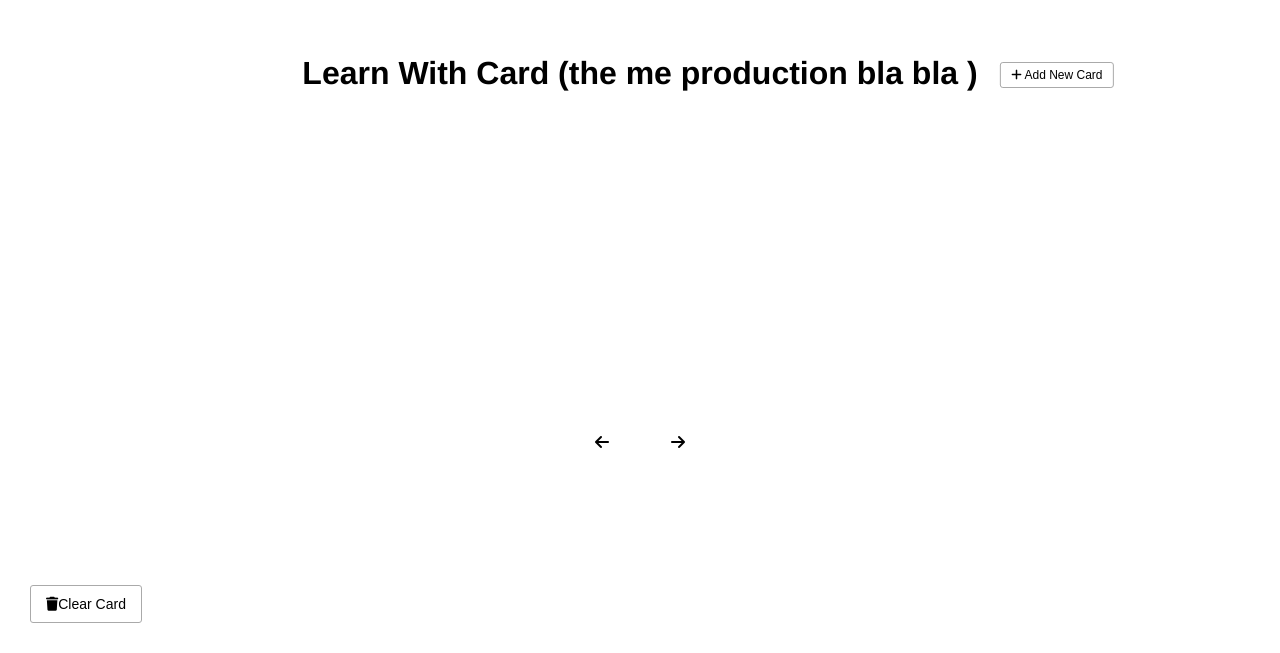
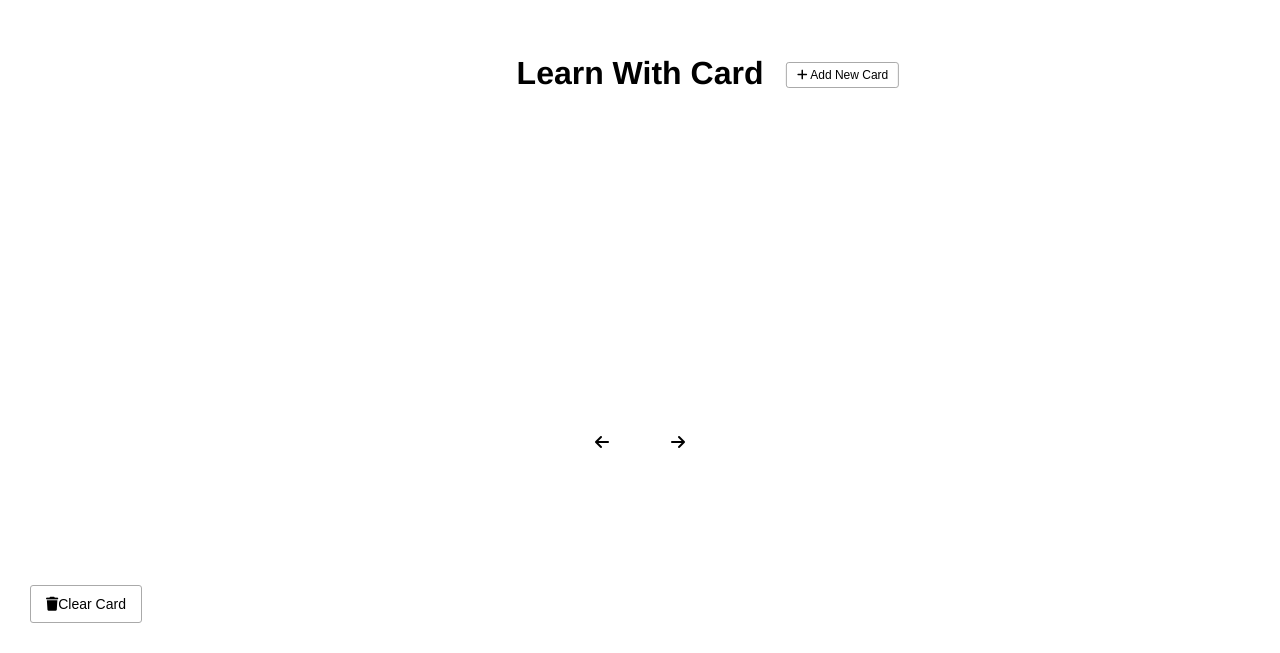
Before and after one commit to shishirkhatiwada/easy-access, a plain HTML site: page index.html in a window 1280 px wide. Shown: the part 147-800 px from the top of the page. Drawn offline with nearby package versions, Linux system fonts and the light colour scheme.

Commit message:
Update index.html

```diff
--- a/index.html
+++ b/index.html
@@ -3,7 +3,7 @@
   <head>
     <meta charset="UTF-8" />
     <meta name="viewport" content="width=device-width, initial-scale=1.0" />
-    <title>Document</title>
+    <title>Easy Learning</title>
     <link rel="stylesheet" href="style.css" />
     <link
       rel="stylesheet"
@@ -19,7 +19,7 @@
     </button>
 
     <h1>
-      Learn With Card (the me production bla bla )
+      Learn With Card
       <button id="show" class="btn btn-small">
         <i class="fas fa-plus"></i> Add New Card
       </button>
```
